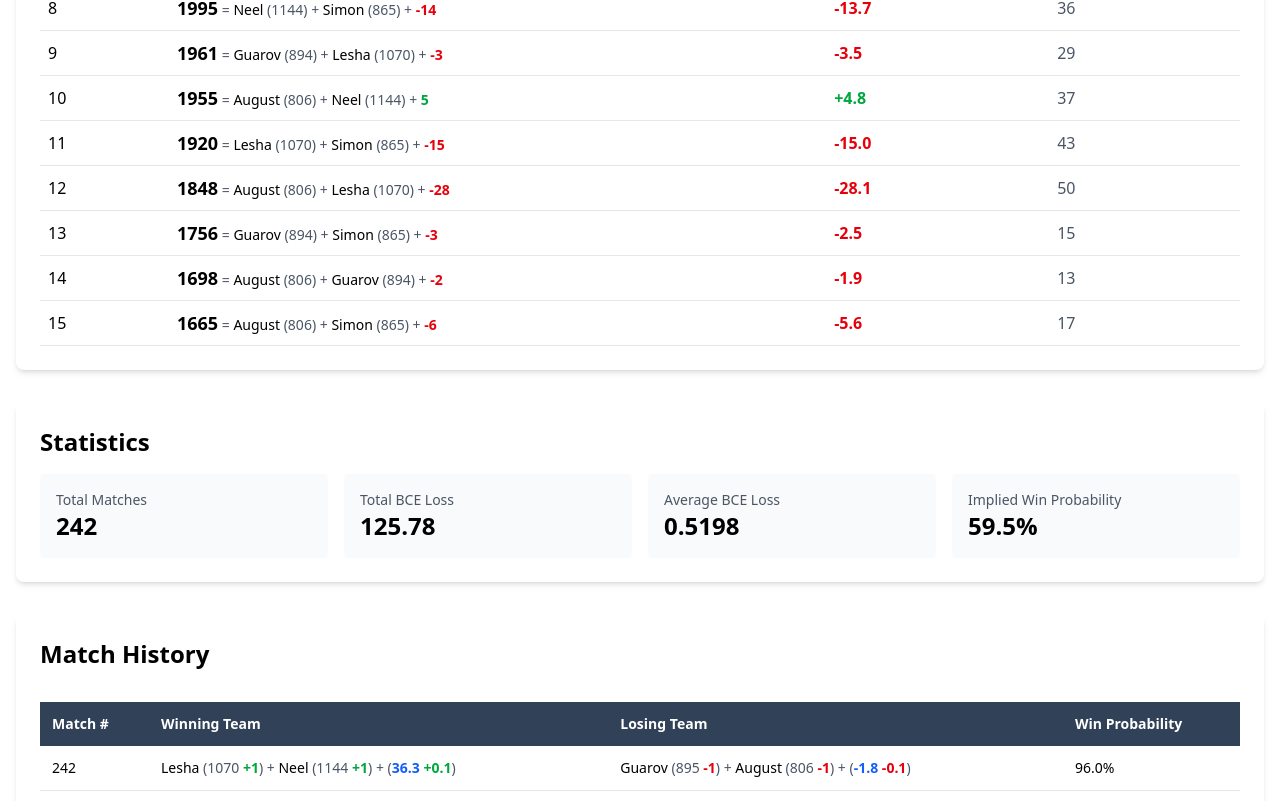
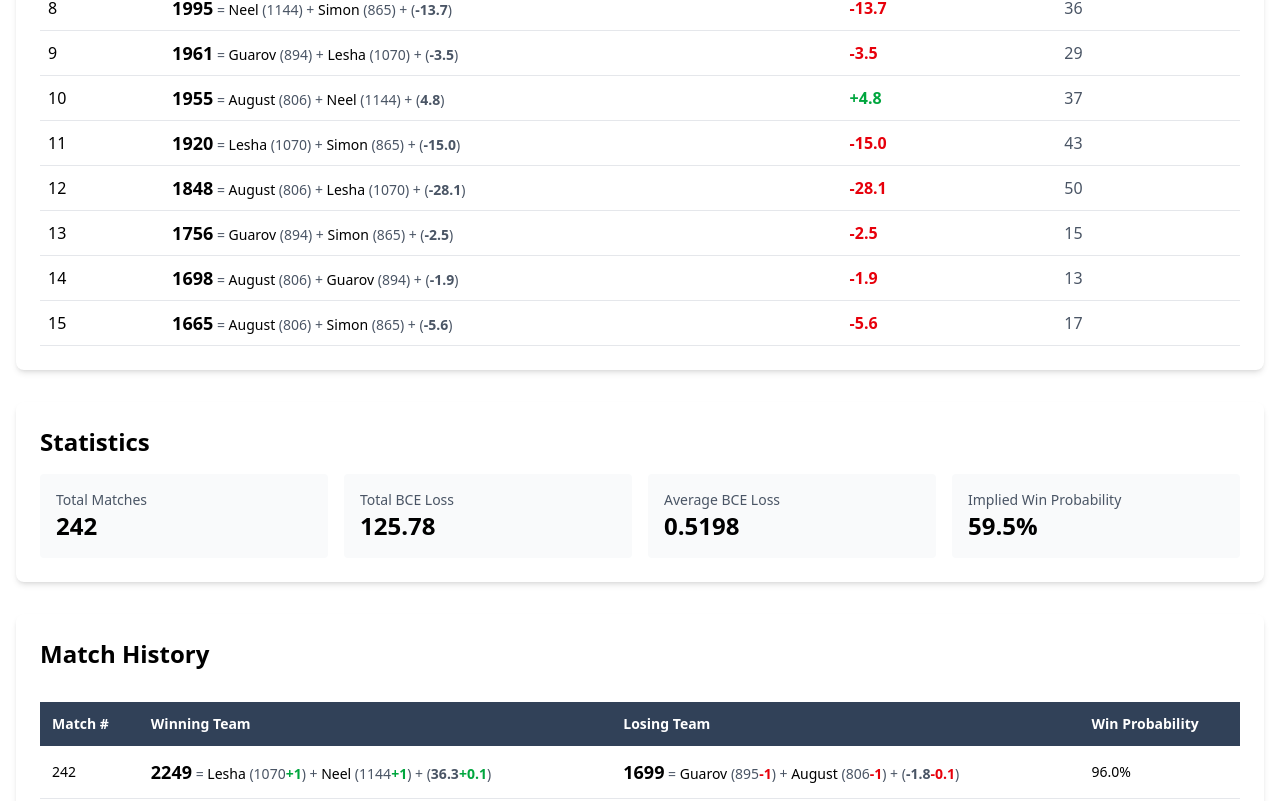
Before and after one commit to thetazero/spklo, a React (Vite) app: page /#/ in a window 1280 px wide. Shown: the part 999-1800 px from the top of the page. Built offline with nearby package versions, Linux system fonts and the light colour scheme.

Commit message:
team elo display component

```diff
--- a/src/components/MatchTable.tsx
+++ b/src/components/MatchTable.tsx
@@ -1,6 +1,7 @@
 import { useState } from 'react'
 import type { MatchAnalysis } from '../engine/main'
 import type { PlayerName } from '../engine/types'
+import { TeamEloDisplay } from './TeamEloDisplay'
 
 interface MatchTableProps {
   matches: MatchAnalysis[]
@@ -62,34 +63,26 @@ export function MatchTable({ matches }: MatchTableProps) {
                 <tr key={startIdx + idx} className="border-b border-gray-200 hover:bg-gray-50">
                   <td className="p-3">{matchNumber}</td>
                   <td className="p-3">
-                    <div className="text-sm">
-                      <span className="font-medium">{winner1}</span>
-                      <span className="text-gray-600"> ({Math.round(getPlayerElo(winner1, analysis))}</span>
-                      <span className="text-green-600 font-semibold"> +{eloChange}</span>
-                      <span className="text-gray-600">) + </span>
-                      <span className="font-medium">{winner2}</span>
-                      <span className="text-gray-600"> ({Math.round(getPlayerElo(winner2, analysis))}</span>
-                      <span className="text-green-600 font-semibold"> +{eloChange}</span>
-                      <span className="text-gray-600">) + (</span>
-                      <span className="text-blue-600 font-semibold">{winnerPairwiseBefore.toFixed(1)}</span>
-                      <span className="text-green-600 font-semibold"> +{pairwiseDelta}</span>
-                      <span className="text-gray-600">)</span>
-                    </div>
+                    <TeamEloDisplay
+                      players={[
+                        { name: winner1, elo: getPlayerElo(winner1, analysis), eloDelta: eloChange },
+                        { name: winner2, elo: getPlayerElo(winner2, analysis), eloDelta: eloChange }
+                      ]}
+                      pairwiseAdjustment={winnerPairwiseBefore}
+                      pairwiseDelta={parseFloat(pairwiseDelta)}
+                      showTotal={true}
+                    />
                   </td>
                   <td className="p-3">
-                    <div className="text-sm">
-                      <span className="font-medium">{loser1}</span>
-                      <span className="text-gray-600"> ({Math.round(getPlayerElo(loser1, analysis))}</span>
-                      <span className="text-red-600 font-semibold"> -{eloChange}</span>
-                      <span className="text-gray-600">) + </span>
-                      <span className="font-medium">{loser2}</span>
-                      <span className="text-gray-600"> ({Math.round(getPlayerElo(loser2, analysis))}</span>
-                      <span className="text-red-600 font-semibold"> -{eloChange}</span>
-                      <span className="text-gray-600">) + (</span>
-                      <span className="text-blue-600 font-semibold">{loserPairwiseBefore.toFixed(1)}</span>
-                      <span className="text-red-600 font-semibold"> -{pairwiseDelta}</span>
-                      <span className="text-gray-600">)</span>
-                    </div>
+                    <TeamEloDisplay
+                      players={[
+                        { name: loser1, elo: getPlayerElo(loser1, analysis), eloDelta: -eloChange },
+                        { name: loser2, elo: getPlayerElo(loser2, analysis), eloDelta: -eloChange }
+                      ]}
+                      pairwiseAdjustment={loserPairwiseBefore}
+                      pairwiseDelta={-parseFloat(pairwiseDelta)}
+                      showTotal={true}
+                    />
                   </td>
                   <td className="p-3">{formatPercent(analysis.expectedWinProbability)}</td>
                 </tr>
--- a/src/components/PairRankings.tsx
+++ b/src/components/PairRankings.tsx
@@ -1,4 +1,5 @@
 import type { Engine } from '../engine/main'
+import { TeamEloDisplay } from './TeamEloDisplay'
 
 interface PairRankingsProps {
   engine: Engine
@@ -49,21 +50,14 @@ export function PairRankings({ engine }: PairRankingsProps) {
             <tr key={`${pair.player1}:${pair.player2}`} className="border-b border-gray-200">
               <td className="p-2">{index + 1}</td>
               <td className="p-2">
-                <div className="text-sm">
-                  <span className="font-bold text-lg">{pair.combinedElo}</span>
-                  <span className="text-gray-600"> = </span>
-                  <span className="font-medium">{pair.player1}</span>
-                  <span className="text-gray-600"> ({pair.player1Elo}) + </span>
-                  <span className="font-medium">{pair.player2}</span>
-                  <span className="text-gray-600"> ({pair.player2Elo}) + </span>
-                  <span className={`font-semibold ${
-                    pair.adjustment > 0 ? 'text-green-600' :
-                    pair.adjustment < 0 ? 'text-red-600' :
-                    'text-gray-600'
-                  }`}>
-                    {Math.round(pair.adjustment)}
-                  </span>
-                </div>
+                <TeamEloDisplay
+                  players={[
+                    { name: pair.player1, elo: pair.player1Elo },
+                    { name: pair.player2, elo: pair.player2Elo }
+                  ]}
+                  pairwiseAdjustment={pair.adjustment}
+                  showTotal={true}
+                />
               </td>
               <td className="p-2">
                 <span className={`font-semibold ${
--- /dev/null
+++ b/src/components/TeamEloDisplay.tsx
@@ -0,0 +1,53 @@
+interface Player {
+  name: string
+  elo: number
+  eloDelta?: number
+}
+
+interface TeamEloDisplayProps {
+  players: Player[]
+  pairwiseAdjustment: number
+  pairwiseDelta?: number
+  showTotal?: boolean
+}
+
+export function TeamEloDisplay({
+  players,
+  pairwiseAdjustment,
+  pairwiseDelta,
+  showTotal = true
+}: TeamEloDisplayProps) {
+  const totalElo = players.reduce((sum, p) => sum + p.elo, 0) + Math.round(pairwiseAdjustment)
+
+  return (
+    <div className="text-sm">
+      {showTotal && (
+        <>
+          <span className="font-bold text-lg">{totalElo.toFixed(0)}</span>
+          <span className="text-gray-600"> = </span>
+        </>
+      )}
+      {players.map((player, index) => (
+        <span key={player.name}>
+          <span className="font-medium">{player.name}</span>
+          <span className="text-gray-600"> ({Math.round(player.elo)}</span>
+          {player.eloDelta !== undefined && (
+            <span className={player.eloDelta >= 0 ? 'text-green-600 font-semibold' : 'text-red-600 font-semibold'}>
+              {player.eloDelta >= 0 ? '+' : ''}{Math.round(player.eloDelta)}
+            </span>
+          )}
+          <span className="text-gray-600">)</span>
+          {index < players.length - 1 && <span className="text-gray-600"> + </span>}
+        </span>
+      ))}
+      <span className="text-gray-600"> + (</span>
+      <span className="text-gray-600 font-semibold">{pairwiseAdjustment.toFixed(1)}</span>
+      {pairwiseDelta !== undefined && (
+        <span className={pairwiseDelta >= 0 ? 'text-green-600 font-semibold' : 'text-red-600 font-semibold'}>
+          {pairwiseDelta >= 0 ? '+' : ''}{pairwiseDelta.toFixed(1)}
+        </span>
+      )}
+      <span className="text-gray-600">)</span>
+    </div>
+  )
+}
```
